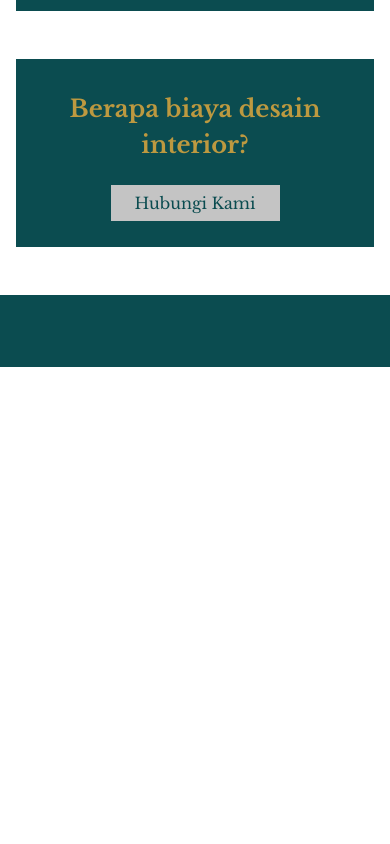
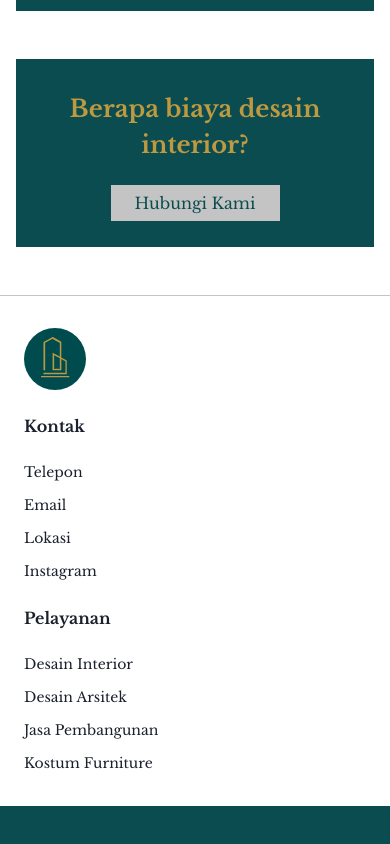
Before and after one commit to azharalifauzi/marv-project, a Next.js app: page / in a window 390 px wide. Shown: the part 4615-5459 px from the top of the page. Before the commit the page ends 4982 px from the top, so only its background shows below. Built offline with nearby package versions, Linux system fonts and the light colour scheme.

Commit message:
finish footer responsive

```diff
--- a/components/Footer/index.tsx
+++ b/components/Footer/index.tsx
@@ -8,22 +8,32 @@ const Footer = () => {
     <footer>
       <Flex
         justifyContent="space-between"
-        px="106px"
+        px={{ md: '106px', base: '6' }}
         py="8"
         borderTop="1px solid"
         borderColor="brand.gray-1"
-        display={{ base: 'none', lg: 'flex' }}
+        flexDir={{ base: 'column', lg: 'row' }}
+        gap="6"
       >
         <Box>
           <Icon as={LogoMarvStandalone} />
-          <Text fontSize="sm" mt="6" maxW="264px">
+          <Text
+            display={{ md: 'block', base: 'none' }}
+            fontSize="sm"
+            mt="6"
+            maxW="264px"
+          >
             MARV Studio <br />
             Bergerak di bidang jasa desain interior, desain arsitek, jasa
             pembangunan, custom furniture dan kabinet. Marv akan memenuhi
             keinginan dan kebutuhan anda.
           </Text>
         </Box>
-        <Grid gridTemplateColumns="repeat(3, 1fr)" gap="32">
+        <Grid
+          gridTemplateColumns={{ md: 'repeat(3, 1fr)', base: '1fr' }}
+          columnGap="32"
+          rowGap="6"
+        >
           <Box>
             <Text fontWeight="bold" mb="6">
               Kontak
@@ -97,7 +107,7 @@ const Footer = () => {
               </Link>
             </VStack>
           </Box>
-          <Box>
+          <Box display={{ md: 'block', base: 'none' }}>
             <Text fontWeight="bold" mb="6">
               Tentang Kami
             </Text>
```
